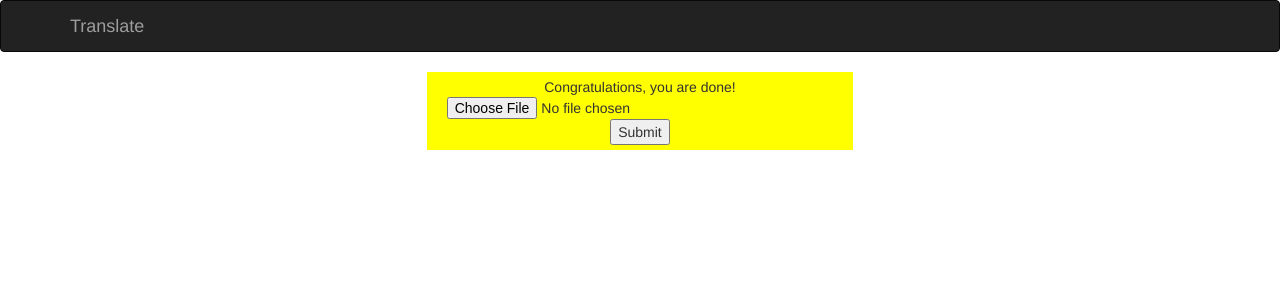
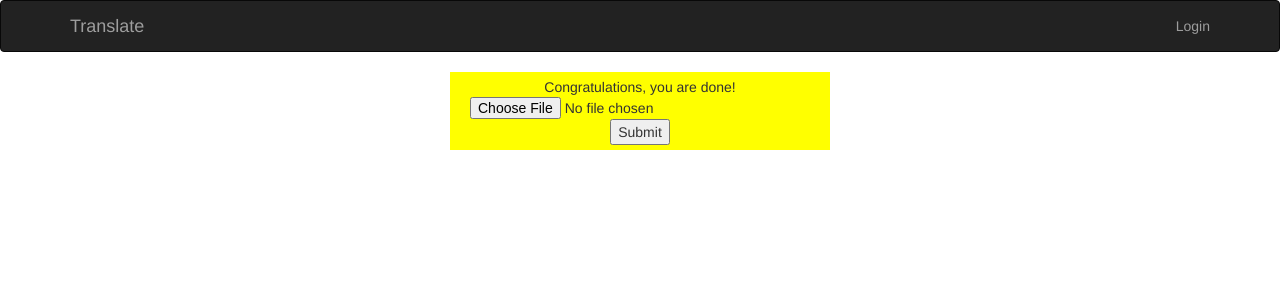
Before and after one commit to kqf/elan, a Flask app: page / in a window 1280 px wide. Shown: the top 300 px of the page. Run offline with Flask 2, Linux system fonts and the light colour scheme; some libraries are stand-ins or nearby versions.

Commit message:
Refactor the index.html

```diff
--- /dev/null
+++ b/app/templates/base.html
@@ -0,0 +1,32 @@
+{% extends "bootstrap/base.html" %}
+{% import "bootstrap/wtf.html" as wtf %}
+
+{% block title %}Improve your skills{% endblock %}
+
+{% block navbar %}
+    <nav class="navbar navbar-inverse" role="navigation">
+        <div class="container">
+            <a class="navbar-brand" href="{{ url_for('main.index') }}">
+            Translate
+            </a>
+            <ul class="nav navbar-nav navbar-right">
+                <li>
+                    <a href="{{ url_for('main.login') }}">Login</a>
+                </li>
+            </ul>
+        </div>
+    </nav>
+{% endblock %}
+
+
+{% block styles %}
+{{super()}}
+    <link href="{{url_for('static', filename='styles/index.css')}}"
+          rel="stylesheet">
+{% endblock %}
+
+{% block content %}
+    <div class="container">
+        {% block page_content %}{% endblock %}
+    </div>
+{% endblock %}
--- a/app/templates/index.html
+++ b/app/templates/index.html
@@ -1,24 +1,8 @@
-{% extends "bootstrap/base.html" %}
-{% import "bootstrap/wtf.html" as wtf %}
+{% extends "base.html" %}
 
 {% block title %}Improve your skills{% endblock %}
 
-{% block navbar %}
-    <nav class="navbar navbar-inverse" role="navigation">
-        <div class="container">
-            <a class="navbar-brand" href="{{ url_for('main.index') }}">Translate</a>
-        </div>
-    </nav>
-{% endblock %}
-
-
-{% block styles %}
-{{super()}}
-    <link href="{{url_for('static', filename='styles/index.css')}}"
-          rel="stylesheet">
-{% endblock %}
-
-{% block content %}
+{% block page_content %}
     <div class="col-md-4 col-md-offset-4 custom-container container">
         {% if prompt is not none %}
             <h2>
```
